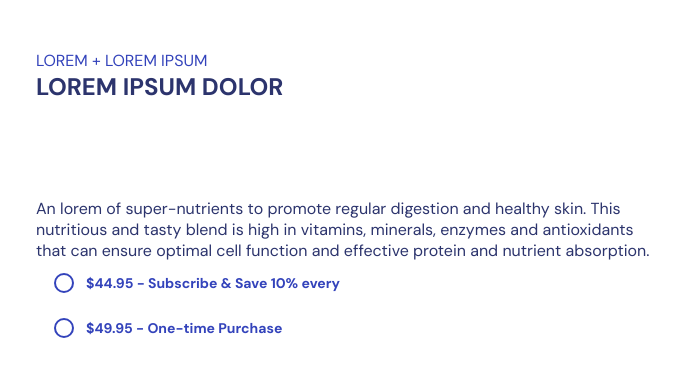
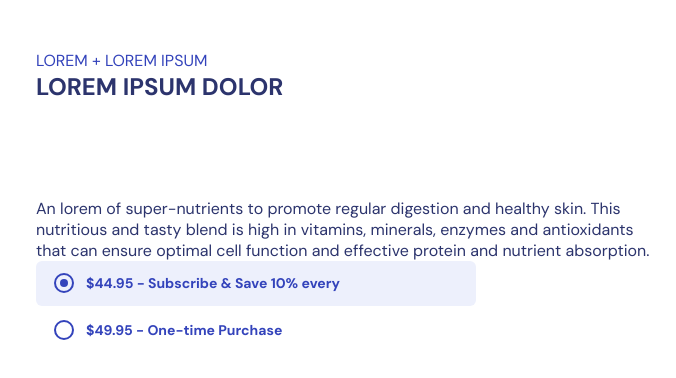
Before and after one commit to stefanhbk/section-slider, a website: page index.html in a window 1280 px wide. Shown: the whole page, without its empty margins (604-1280 px from the left). Drawn offline with nearby package versions, Linux system fonts and the light colour scheme.

Commit message:
Update index.html

```diff
--- a/index.html
+++ b/index.html
@@ -22,8 +22,8 @@
                 </div>
                 <form>
                     <div class="form">
-                        <div class="form__radio-group">
-                            <input type="radio" name="size" id="subscribe" class="form__radio-input">
+                        <div class="form__radio-group active subscribe">
+                            <input type="radio" name="size" id="subscribe" class="form__radio-input" checked>
                             <label class="form__label-radio" for="subscribe">
                                 <span class="form__radio-button"></span> $44.95 - Subscribe & Save 10% every
                             </label>
@@ -38,6 +38,7 @@
                 </form>
             </div>
         </section>
+        <script src="http://code.jquery.com/jquery-1.11.3.min.js"></script>
         <script src="dist/main.js"></script>
     </body>
 </html>
```
